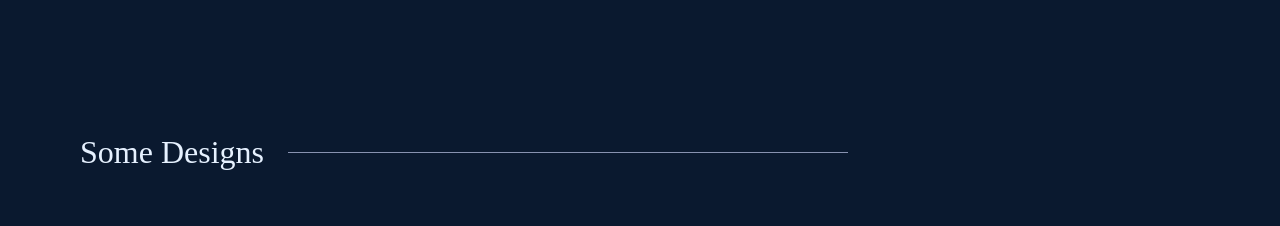
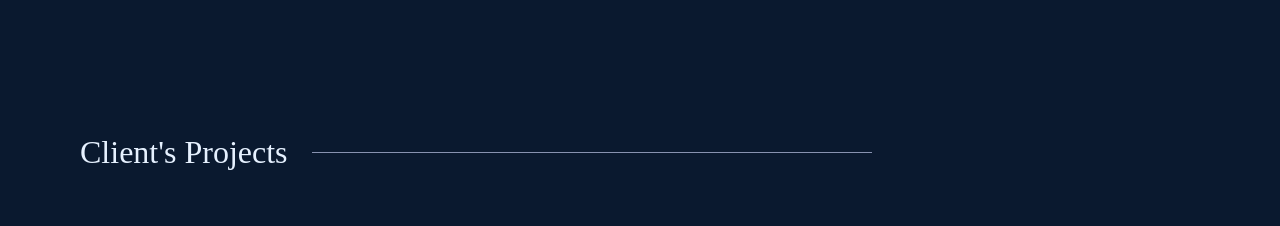
Before and after one commit to sreenathkumar/portfolio, a React (Create React App) app: page / in a window 1280 px wide. Shown: the part 1520-1746 px from the top of the page. Built offline with nearby package versions, Linux system fonts and the light colour scheme.

Commit message:
fix: rename section title

```diff
--- a/src/components/FeaturedProjects.tsx
+++ b/src/components/FeaturedProjects.tsx
@@ -46,7 +46,7 @@ export default function FeaturedProjects() {
 
       <div className='container px-6 mb-28 mx-auto md:px-20' id="featured">
          <div className="textandline flex mb-10 items-center">
-            <h3>Some Designs</h3>
+            <h3>Client's Projects</h3>
             <div className="hl"></div>
          </div>
          <div className="fproject_container md:flex md:flex-col">
```
